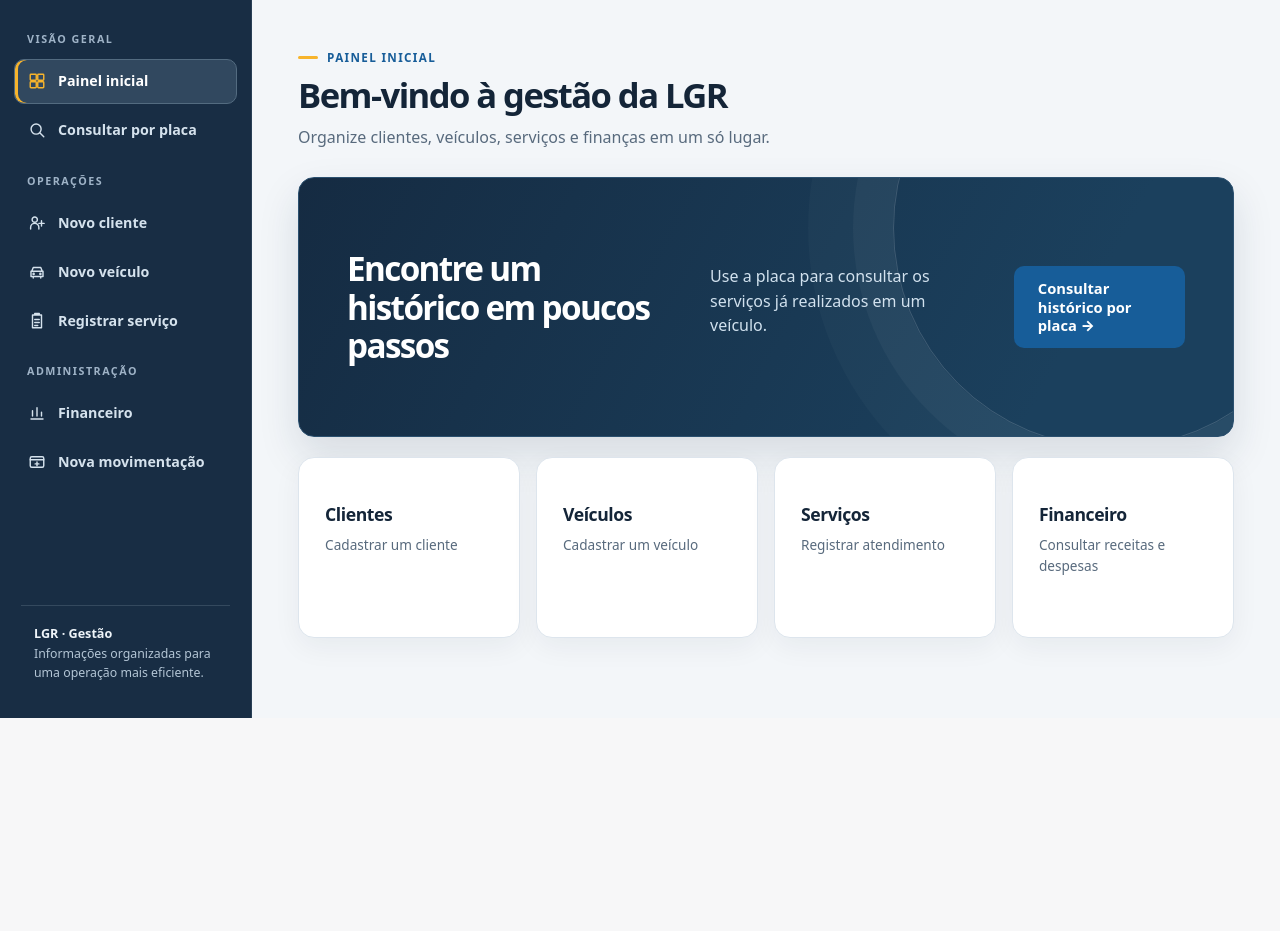
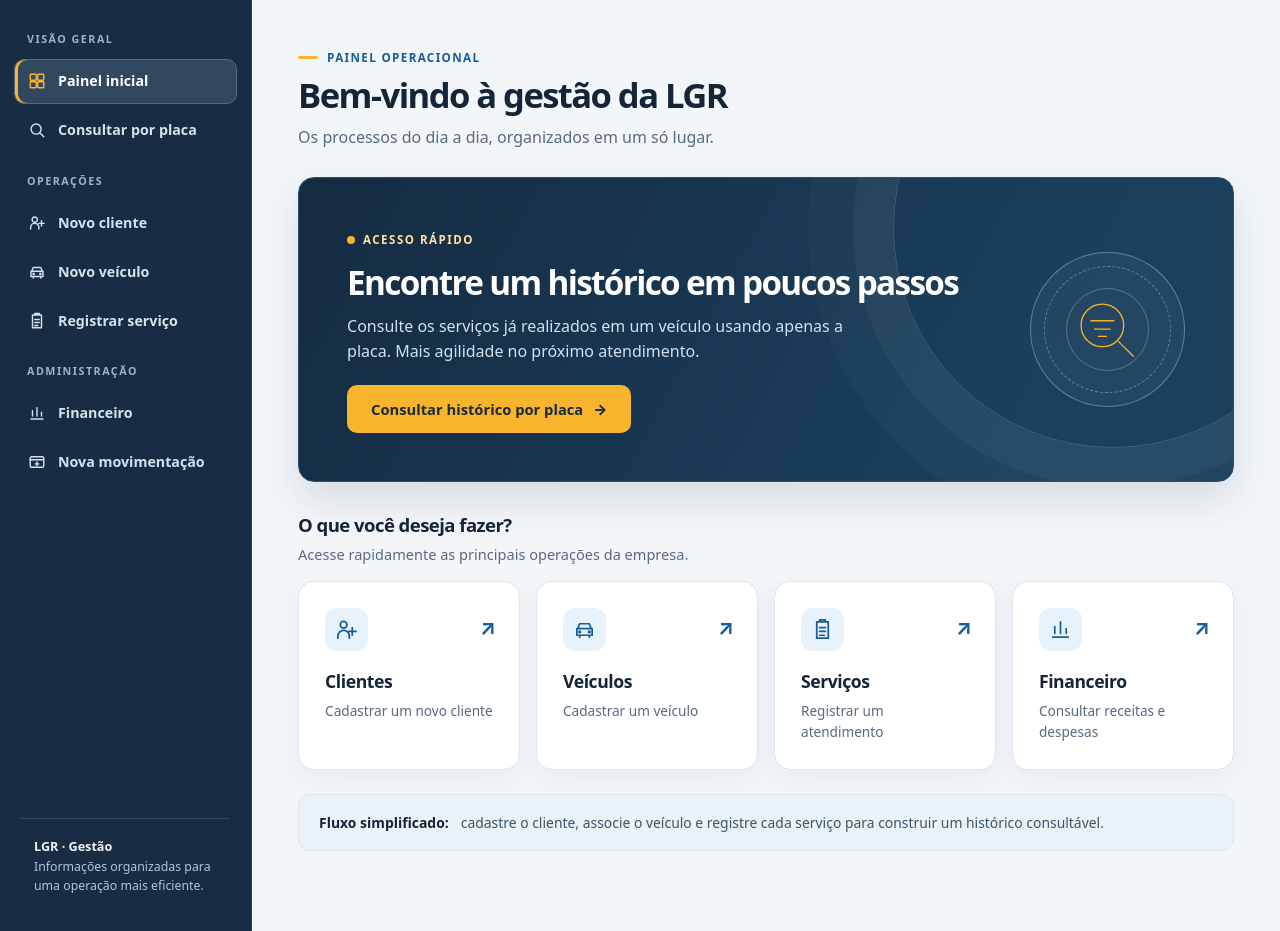
Before and after one commit to paola-facchin/lgr-estetica-automotiva-mvp, a Django app: page / in a window 1280 px wide. Shown: the part 82-1013 px from the top of the page. Before the commit the page ends 800 px from the top, so only its background shows below. Run offline with Django 5.2, Linux system fonts and the light colour scheme; the visitor is signed in with stand-in values (Sample User, id 1); parts of the project's set-up code (start-up, migrations or seed data) failed here and were passed over.

Commit message:
ui: transforma painel em dashboard com acesso rapido e cards

```diff
--- a/core/templates/core/inicio.html
+++ b/core/templates/core/inicio.html
@@ -1,3 +1,50 @@
-{% extends 'core/base.html' %}{% block content %}<div class="titulo"><p class="subtitulo">PAINEL INICIAL</p><h1>Bem-vindo à gestão da LGR</h1><p>Organize clientes, veículos, serviços e finanças em um só lugar.</p></div>
-<section class="card destaque" aria-labelledby="consulta-titulo"><h2 id="consulta-titulo">Encontre um histórico em poucos passos</h2><p>Use a placa para consultar os serviços já realizados em um veículo.</p><a class="btn" href="{% url 'consulta' %}">Consultar histórico por placa →</a></section>
-<section class="grade" aria-label="Acesso aos cadastros"><a class="card card-link" href="{% url 'cliente_novo' %}"><h2>Clientes</h2><p>Cadastrar um cliente</p></a><a class="card card-link" href="{% url 'veiculo_novo' %}"><h2>Veículos</h2><p>Cadastrar um veículo</p></a><a class="card card-link" href="{% url 'servico_novo' %}"><h2>Serviços</h2><p>Registrar atendimento</p></a>{% if perms.core.view_movimentacaofinanceira %}<a class="card card-link" href="{% url 'financeiro_resumo' %}"><h2>Financeiro</h2><p>Consultar receitas e despesas</p></a>{% endif %}</section>{% endblock %}
+{% extends 'core/base.html' %}
+{% block title %}Painel inicial · LGR{% endblock %}
+{% block content %}
+<div class="titulo">
+  <p class="subtitulo">Painel operacional</p>
+  <h1>Bem-vindo à gestão da LGR</h1>
+  <p>Os processos do dia a dia, organizados em um só lugar.</p>
+</div>
+
+<section class="card destaque" aria-labelledby="consulta-titulo">
+  <div class="destaque-conteudo">
+    <span class="destaque-etiqueta">Acesso rápido</span>
+    <h2 id="consulta-titulo">Encontre um histórico em poucos passos</h2>
+    <p>Consulte os serviços já realizados em um veículo usando apenas a placa. Mais agilidade no próximo atendimento.</p>
+    <a class="btn btn-destaque" href="{% url 'consulta' %}">Consultar histórico por placa <span aria-hidden="true">→</span></a>
+  </div>
+  <div class="destaque-visual" aria-hidden="true">
+    <svg viewBox="0 0 80 80"><circle cx="35" cy="35" r="23"/><path d="m52 52 17 17M22 30h26M26 39h18M30 47h10"/></svg>
+  </div>
+</section>
+
+<div class="secao-cabecalho">
+  <div><h2>O que você deseja fazer?</h2><p>Acesse rapidamente as principais operações da empresa.</p></div>
+</div>
+<section class="grade" aria-label="Acesso aos cadastros">
+  <a class="card card-link" href="{% url 'cliente_novo' %}">
+    <span class="icone-card" aria-hidden="true"><svg viewBox="0 0 24 24"><circle cx="9" cy="7" r="3.5"/><path d="M3 21v-2a6 6 0 0 1 12 0v2M18 10v8m-4-4h8"/></svg></span>
+    <span class="seta" aria-hidden="true">↗</span>
+    <h2>Clientes</h2><p>Cadastrar um novo cliente</p>
+  </a>
+  <a class="card card-link" href="{% url 'veiculo_novo' %}">
+    <span class="icone-card" aria-hidden="true"><svg viewBox="0 0 24 24"><path d="m5 11 2-5h10l2 5M4 11h16v7H4zM7 18v2m10-2v2"/><circle cx="7" cy="14.5" r=".8"/><circle cx="17" cy="14.5" r=".8"/></svg></span>
+    <span class="seta" aria-hidden="true">↗</span>
+    <h2>Veículos</h2><p>Cadastrar um veículo</p>
+  </a>
+  <a class="card card-link" href="{% url 'servico_novo' %}">
+    <span class="icone-card" aria-hidden="true"><svg viewBox="0 0 24 24"><path d="M6 4h12v17H6zM9 4V2h6v2m-6 6h6m-6 4h6m-6 4h5"/></svg></span>
+    <span class="seta" aria-hidden="true">↗</span>
+    <h2>Serviços</h2><p>Registrar um atendimento</p>
+  </a>
+  {% if perms.core.view_movimentacaofinanceira %}
+  <a class="card card-link" href="{% url 'financeiro_resumo' %}">
+    <span class="icone-card" aria-hidden="true"><svg viewBox="0 0 24 24"><path d="M4 20h16M6 16V9m6 7V4m6 12v-5"/></svg></span>
+    <span class="seta" aria-hidden="true">↗</span>
+    <h2>Financeiro</h2><p>Consultar receitas e despesas</p>
+  </a>
+  {% endif %}
+</section>
+<div class="faixa-info"><strong>Fluxo simplificado:</strong> cadastre o cliente, associe o veículo e registre cada serviço para construir um histórico consultável.</div>
+{% endblock %}
```
